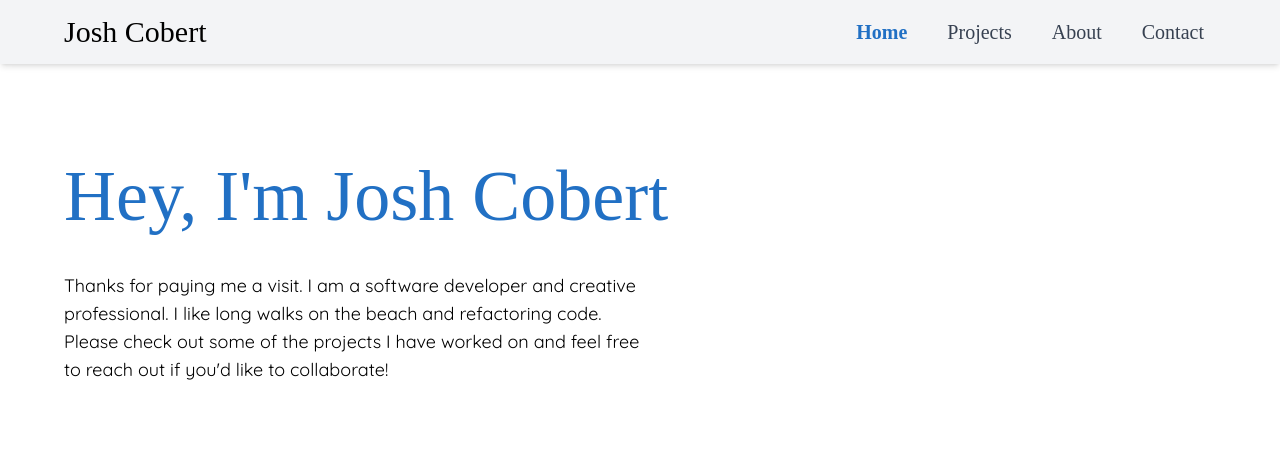
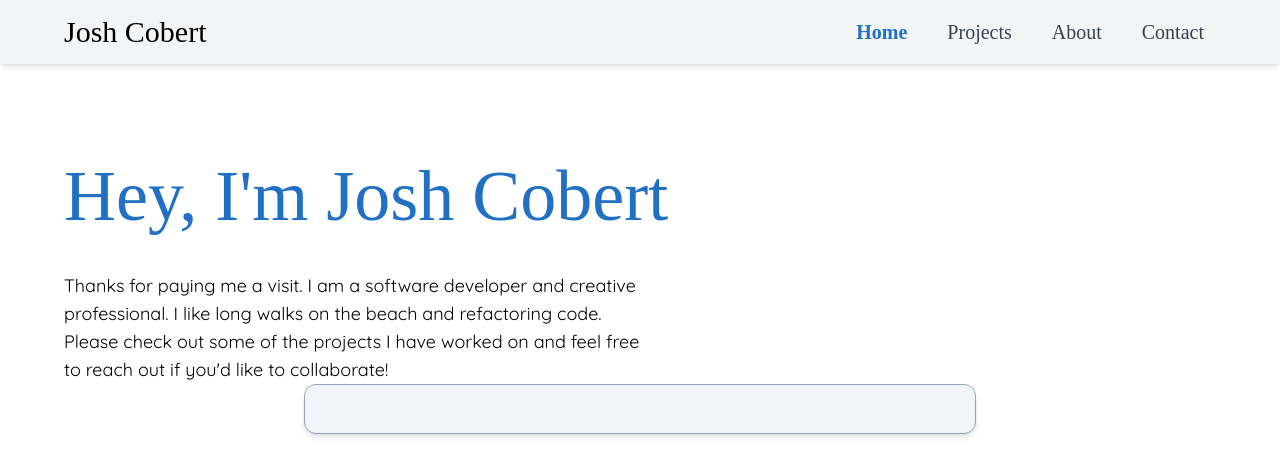
Before and after one commit to jcobert/josh-cobert, a React (Create React App) app: page / in a window 1280 px wide. Shown: the top 476 px of the page. Built offline with nearby package versions, Linux system fonts and the light colour scheme; a web font is replaced by a local one.

Commit message:
structure markup

```diff
--- /dev/null
+++ b/src/components/Card.jsx
@@ -0,0 +1,20 @@
+import React from "react";
+
+function Card(props) {
+  return (
+    <div className="text-center">
+      <div className="bg-slate-100 md:w-11/12 md:max-w-2xl mx-auto p-3 md:p-6 rounded-xl border border-slate-400 shadow-md">
+        {/* Title */}
+        <div className="font-bold text-xl">
+            <h4></h4>
+        </div>
+        {/* Body */}
+        <div className="text-left">
+            <p></p>
+        </div>
+      </div>
+    </div>
+  );
+}
+
+export default Card;
--- a/src/components/pages/Home.jsx
+++ b/src/components/pages/Home.jsx
@@ -1,5 +1,6 @@
 import React from "react";
 import Heading from "../Heading";
+import Card from "../Card";
 
 function Home() {
   return (
@@ -7,6 +8,9 @@ function Home() {
       <div className="lg:max-w-6xl lg:w-11/12 mx-auto mt-24 sm:mt-32 md:mt-40">
         <Heading />
       </div>
+      <div>
+        <Card />
+      </div>
     </div>
   );
 }
```
